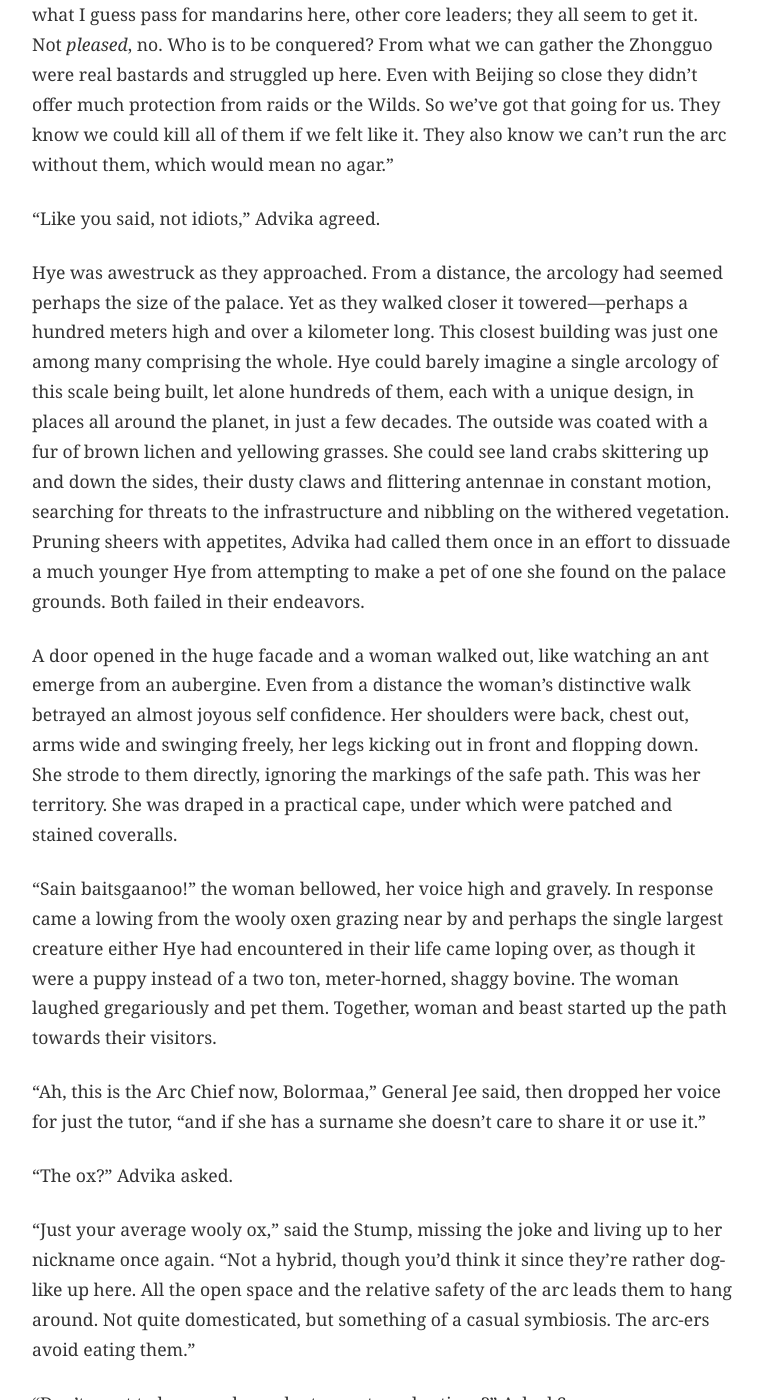
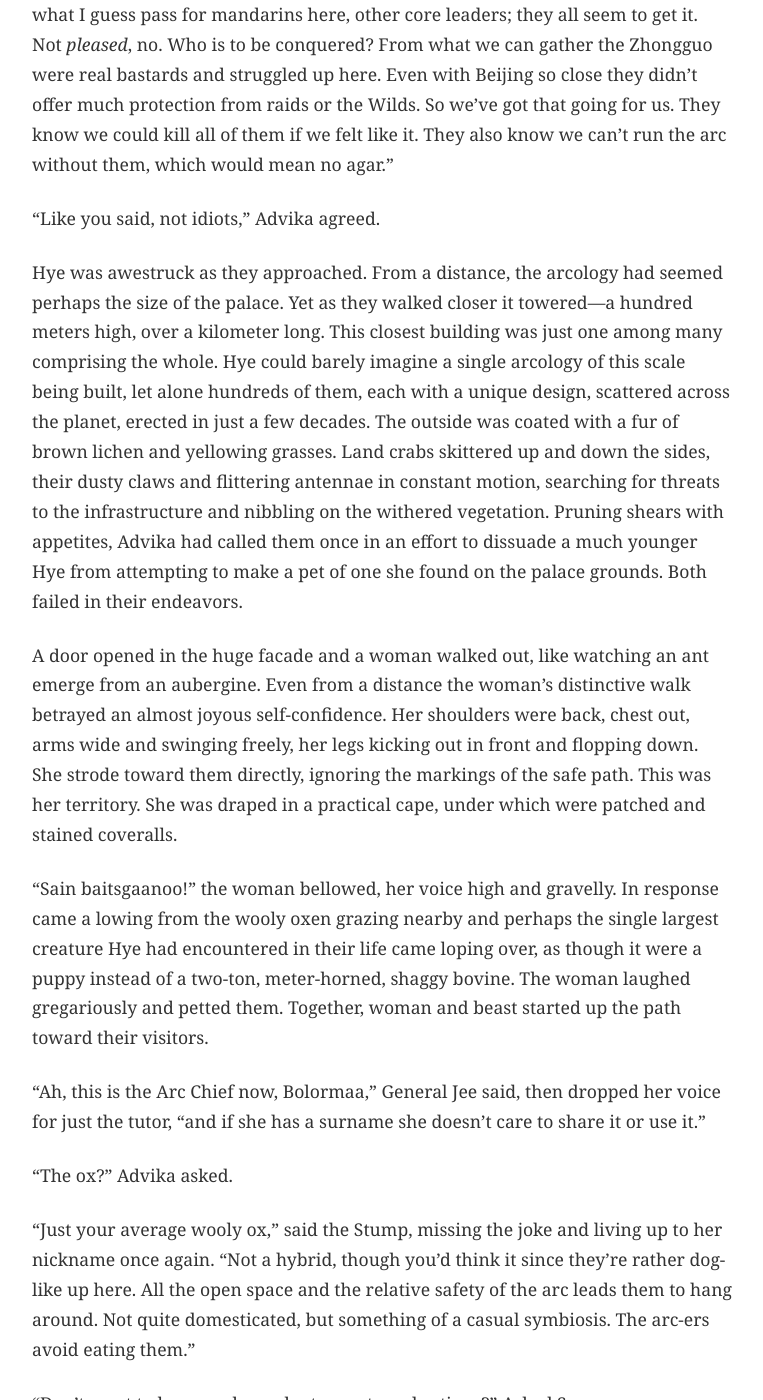
Before and after one commit to kmunki/kmunki.github.io, a Jekyll site: the page built from _fiction/violet/015-chapter-05.md, in a window 1280 px wide and 1400 px high, scrolled down 2535 px. Shown: the whole window, without its empty margins (258-1021 px from the left). Built offline with Jekyll 4.4.1, drawn with Linux system fonts in a browser that asks for light colours; some of the changed text lies outside the part shown.

Commit message:
Polish Ch 5: Technical corrections and compression
Applied 11 improvements: typo fixes, hyphenation, verb tense, compression

Full review in PR.

🤖 Generated with Claude Code
Co-Authored-By: Claude <noreply@anthropic.com>

```diff
--- a/_fiction/violet/015-chapter-05.md
+++ b/_fiction/violet/015-chapter-05.md
@@ -25,15 +25,15 @@ The old Sifu had insisted on bringing her own moto. It was a liquid black crysta
 
 “This isn’t just about you, Princess,” said the General. “Koryo needed this. The arc’s not too far. Hard to see but it’s those hills,” the General continued, pointing at a low clutch of mounds indistinguishable from every other on the steppe horizon.
 
-“The Olgoi-Khorkhoi Arcology is a hard place,” said the Sifu, “The General and Viceroy are too confident. As they tried to order me, they want to order the Olgoi. It is filled with people for whom the Long War’s Shadow was wide and dark. Sun, Jee and the Viceroy *need *you and I to hold the arc for it to be worth anything. It requires diplomacy and toughness, silk draped over steel. You will need to be both.”
+"The Olgoi-Khorkhoi Arcology is a hard place," said the Sifu, "The General and Viceroy are too confident. As they tried to order me, they want to order the Olgoi. It is filled with people for whom the Long War's Shadow was wide and dark. Sun, Jee and the Viceroy *need* you and I to hold the arc for it to be worth anything. It requires diplomacy and toughness, silk draped over steel. You will need to be both."
 
 Jee slowed her moto, hunting for a little marker, a stick with a bit of stained orange rag tied to it. Finding it, she rolled to a stop.
 
 “Princess Seong-ma, Ward Hyeon, Sifu Shidao,” said General Jee with exaggerated formal bow, “welcome to the edge-lands. Though perhaps for you, Sifu, I should say welcome home?”
 
-Advika let out a grumbling mock-laugh as she pulled her helmet off. All were clad in fatigues, now dust covered and sweaty. Removing their helmets had pulled their hair slightly out of the tight, practical braids they wore. For the first time, Hye could see that these were not-quite hills. About a hundred meters away, weathered steel sides were just visible. Near the base of the closest structure, a herd of large brown wooly cows were lowing and grazing. She was about to step past the General to get a closer look, but both Jee and Advika put a hand out to stop her.
+Advika let out a grumbling mock-laugh as she pulled her helmet off. All were clad in fatigues, now dust-covered and sweaty. Removing their helmets had pulled their hair slightly out of the tight, practical braids they wore. For the first time, Hye could see that these were not-quite hills. About a hundred meters away, weathered steel sides were just visible. Near the base of the closest structure, a herd of large brown wooly cows were lowing and grazing. She was about to step past the General to get a closer look, but both Jee and Advika put a hand out to stop her.
 
-“Please Ward Hyeon,” said the Stump, “follow close. The security hybrids aren’t aware of our presence yet. They are not smart things despite the arc’s hybreeders best efforts. We’ll walk the safe path.” She gestured to sticks shoved into the ground in a winding path leading towards the arc and began walking.
+"Please Ward Hyeon," said the Stump, "follow close. The security hybrids aren't aware of our presence yet. They are not smart things despite the arc's hybreeders' best efforts. We'll walk the safe path." She gestured to sticks shoved into the ground in a winding path leading towards the arc and began walking.
 
 “What am I walking into?” Sun asked.
 
@@ -41,11 +41,11 @@ Advika let out a grumbling mock-laugh as she pulled her helmet off. All were cla
 
 “Like you said, not idiots,” Advika agreed.
 
-Hye was awestruck as they approached. From a distance, the arcology had seemed perhaps the size of the palace. Yet as they walked closer it towered—perhaps a hundred meters high and over a kilometer long. This closest building was just one among many comprising the whole. Hye could barely imagine a single arcology of this scale being built, let alone hundreds of them, each with a unique design, in places all around the planet, in just a few decades. The outside was coated with a fur of brown lichen and yellowing grasses. She could see land crabs skittering up and down the sides, their dusty claws and flittering antennae in constant motion, searching for threats to the infrastructure and nibbling on the withered vegetation. Pruning sheers with appetites, Advika had called them once in an effort to dissuade a much younger Hye from attempting to make a pet of one she found on the palace grounds. Both failed in their endeavors.
+Hye was awestruck as they approached. From a distance, the arcology had seemed perhaps the size of the palace. Yet as they walked closer it towered—a hundred meters high, over a kilometer long. This closest building was just one among many comprising the whole. Hye could barely imagine a single arcology of this scale being built, let alone hundreds of them, each with a unique design, scattered across the planet, erected in just a few decades. The outside was coated with a fur of brown lichen and yellowing grasses. Land crabs skittered up and down the sides, their dusty claws and flittering antennae in constant motion, searching for threats to the infrastructure and nibbling on the withered vegetation. Pruning shears with appetites, Advika had called them once in an effort to dissuade a much younger Hye from attempting to make a pet of one she found on the palace grounds. Both failed in their endeavors.
 
-A door opened in the huge facade and a woman walked out, like watching an ant emerge from an aubergine. Even from a distance the woman’s distinctive walk betrayed an almost joyous self confidence. Her shoulders were back, chest out, arms wide and swinging freely, her legs kicking out in front and flopping down. She strode to them directly, ignoring the markings of the safe path. This was her territory. She was draped in a practical cape, under which were patched and stained coveralls.
+A door opened in the huge facade and a woman walked out, like watching an ant emerge from an aubergine. Even from a distance the woman's distinctive walk betrayed an almost joyous self-confidence. Her shoulders were back, chest out, arms wide and swinging freely, her legs kicking out in front and flopping down. She strode toward them directly, ignoring the markings of the safe path. This was her territory. She was draped in a practical cape, under which were patched and stained coveralls.
 
-“Sain baitsgaanoo!” the woman bellowed, her voice high and gravely. In response came a lowing from the wooly oxen grazing near by and perhaps the single largest creature either Hye had encountered in their life came loping over, as though it were a puppy instead of a two ton, meter-horned, shaggy bovine. The woman laughed gregariously and pet them. Together, woman and beast started up the path towards their visitors.
+"Sain baitsgaanoo!" the woman bellowed, her voice high and gravelly. In response came a lowing from the wooly oxen grazing nearby and perhaps the single largest creature Hye had encountered in their life came loping over, as though it were a puppy instead of a two-ton, meter-horned, shaggy bovine. The woman laughed gregariously and petted them. Together, woman and beast started up the path toward their visitors.
 
 “Ah, this is the Arc Chief now, Bolormaa,” General Jee said, then dropped her voice for just the tutor, “and if she has a surname she doesn’t care to share it or use it.”
 
@@ -103,6 +103,6 @@ The Arc Chief looked hard at the Ward. “Yes, Ward Hye, beetles and frogs. Few
 
 “What *are* you teaching them, Sifu?” Asked General Jee.
 
-“To survive, General,” answered Hye, “The environment here is far to dry for scourers, which require a huge amount of foliage to sustain and tend to be a larger threat to tropic and subtropic Wilds, while we’re not far enough inland to prevent the monsoons from getting here, creating deluge conditions necessary for a week or so of cool, humid air and standing water. I think some of the grasses here have the right pH for the burrow toads to maintain their caustic saliva.”
+"To survive, General," answered Hye, "The environment here is far too dry for scourers, which require a huge amount of foliage to sustain and tend to be a larger threat to tropic and subtropic Wilds, while we're not far enough inland to prevent the monsoons from getting here, creating deluge conditions necessary for a week or so of cool, humid air and standing water. I think some of the grasses here have the right pH for the burrow toads to maintain their caustic saliva."
 
-“Ho ho!” Laughed Bolormaa, “more surprises! Outside easier than in. Time for a real test.” They arrived at the looming wall of the arcology. Bolormaa shoed away the wooly ox and they stepped through into the Olgoi.
+"Ho ho!" Laughed Bolormaa, "more surprises! Outside easier than in. Time for a real test." They arrived at the looming wall of the arcology. Bolormaa shooed away the wooly ox and they stepped through into the Olgoi.
```
Also changed, not shown: other parts of _fiction/violet/015-chapter-05.md (+3 -3 lines).
